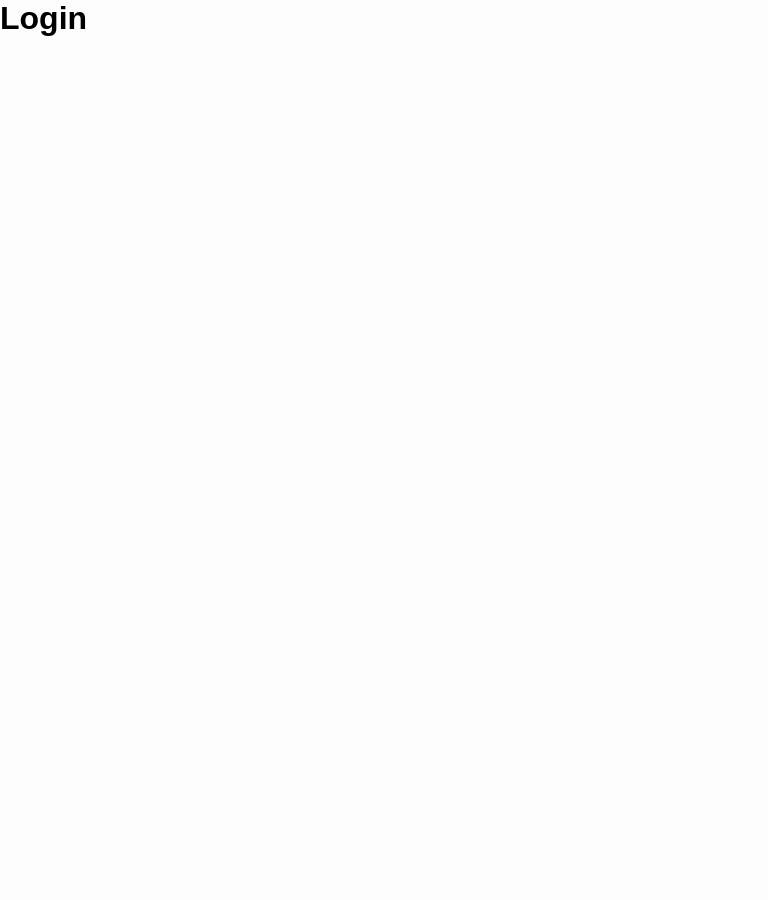
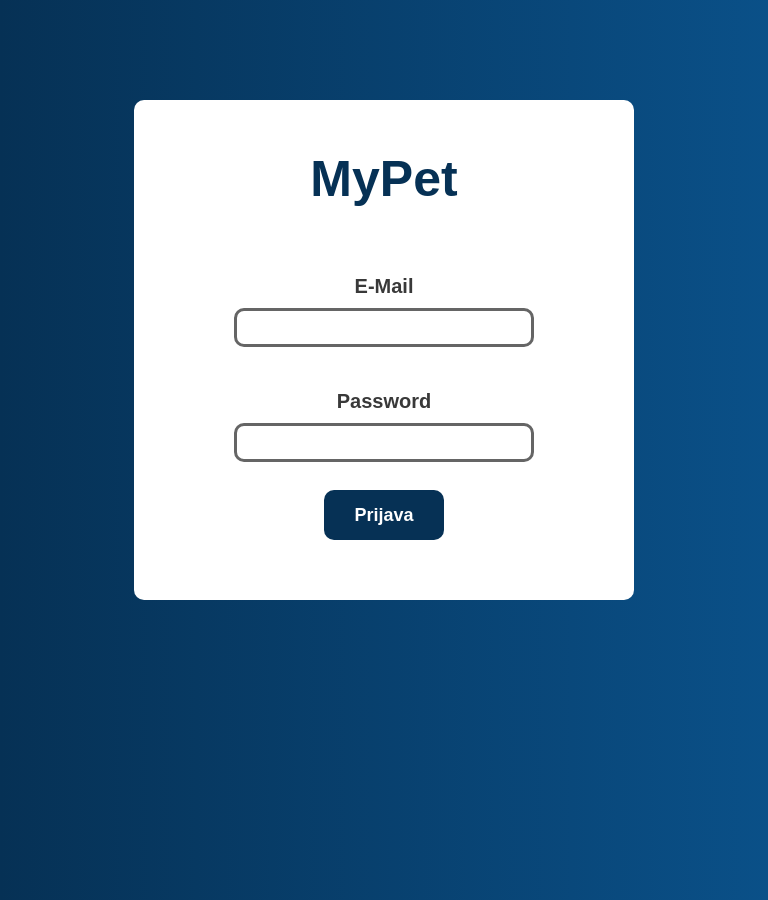
Before and after one commit to nick-812/MyPetDesktop, an Electron app: page src/login.html in a window 768 px wide. Before the commit the page ends 800 px from the top, so only its background shows below. Drawn offline with Linux system fonts and the light colour scheme.

Commit message:
Izdelan login page

```diff
--- /dev/null
+++ b/src/login.css
@@ -0,0 +1,82 @@
+* {
+	margin: 0;
+	padding: 0;
+	box-sizing: border-box;
+	font-family: sans-serif;
+}
+
+html {
+	height: 100%;
+}
+
+body {
+	background-image: linear-gradient(to right, #063155, #0a5088 );
+	height: 100%;
+	width: 100%;
+	margin: 0;
+	position: relative;
+	overflow: hidden;
+}
+
+#box {
+	height:60%;
+    width: 500px;
+    border-radius: 10px;
+    background-color: white;
+    display: block;
+	margin-top: 100px;
+  	margin-left: auto;
+  	margin-right: auto;
+	min-height: 500px;
+}
+
+#naslov {
+	height: 30%;
+	width: 100%;
+	padding-top: 10%;
+	text-align: center;
+	display: block;
+	font-size: 50px;
+	font-weight: bolder;
+	color:#063155;
+}
+
+.input_label {
+	margin-top: 5%;
+	width: 100%;
+	text-align: center;
+	font-size: 20px;
+	font-weight: bold;
+	color: rgb(57, 57, 57);
+}
+
+.input_box {
+	width: 60%;
+	margin-top: 2%;
+	margin-left: 20%;
+	padding: 1%;
+	text-align: center;
+	font-size: 20px;
+	border: #656565;
+	border-style: solid;
+	border-radius: 10px;
+	outline-color: #063155;
+}
+
+#login {
+	width: 24%;
+	height: 10%;
+	margin-top: 2%;
+	margin-left: 38%;
+	text-align: center;
+	font-size: 18px;
+	font-weight: bold;
+	color: white;
+	border-style: none;
+	border-radius: 10px;
+	background-color: #063155;
+}
+
+#login:hover {
+	background-color: #0d4370;
+}
--- a/src/login.html
+++ b/src/login.html
@@ -5,9 +5,18 @@
 	<meta http-equiv="X-UA-Compatible" content="IE=edge">
 	<meta name="viewport" content="width=device-width, initial-scale=1.0">
 	<title>MyPet</title>
-	<link rel="stylesheet" href="main.css" />
+	<link rel="stylesheet" href="login.css" />
 </head>
 <body>
-	<h1 id="title">Login</h1>
+    <div id="box">
+        <p id="naslov">MyPet</p>
+        <p class="input_label">E-Mail</p>
+        <input type="text" class="input_box"><br><br>
+        <p class="input_label">Password</p>
+        <input type="password" class="input_box"><br><br>
+        <button id="login">Prijava</button>
+    </div>
+
+    <script src="login.js"></script>
 </body>
 </html>
--- /dev/null
+++ b/src/login.js
@@ -0,0 +1,5 @@
+const login_btn = document.getElementById('login');
+
+login_btn.addEventListener('click', async () => {
+    window.location.href="psi.html";
+})
--- a/src/main.css
+++ b/src/main.css
@@ -14,7 +14,7 @@ body {
 	margin: 0;
 	padding: 0;
 	overflow: hidden;
-	background-color: #073a63;
+	background-image: linear-gradient(to right, #063155, #0a5088 );
 }
 
 #logo{
@@ -49,7 +49,7 @@ body {
 
 /* Change the link color to #111 (black) on hover */
 .menuitem a:hover {
-	background-color: #063155;
+	background-color: #0d4370;
 }
 
 .active {
```
Also changed, not shown: 1 other file.
